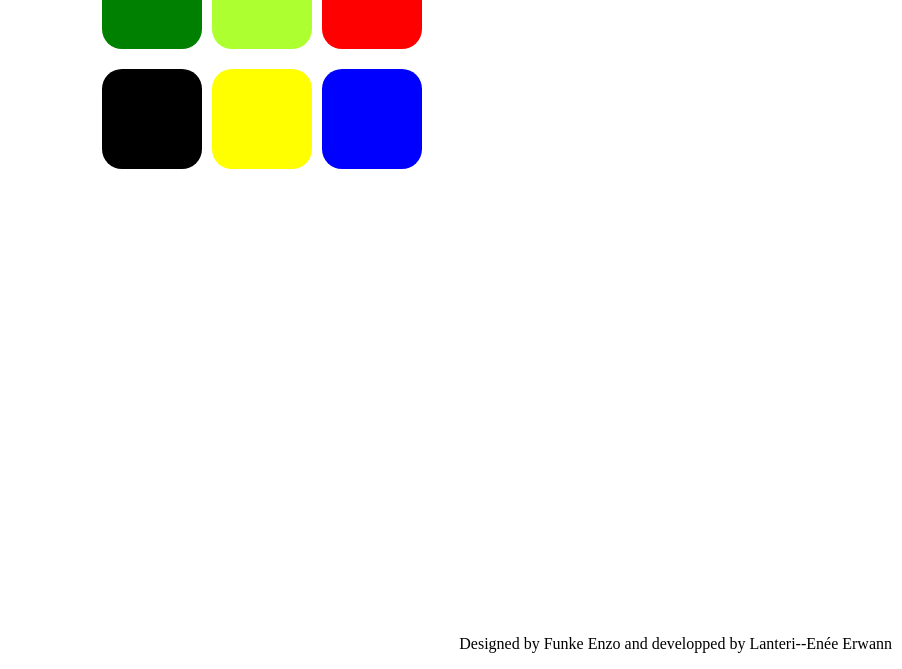
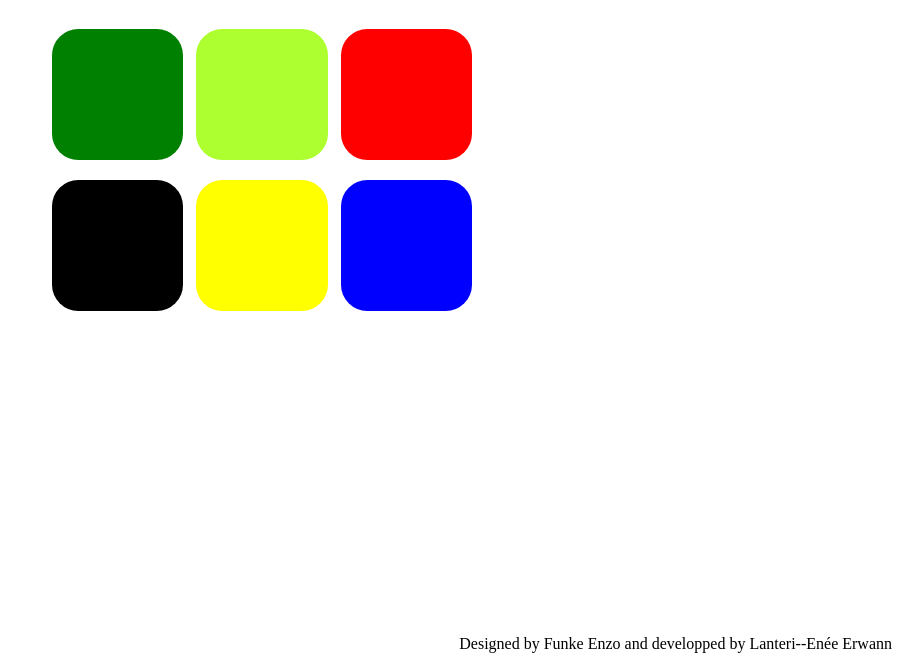
Before and after one commit to Erwann-Dev/DigiTools, a plain HTML site: page Index.html in a window 1280 px wide. Shown: the part 131-800 px from the top of the page, without its empty margins (378-1280 px from the left). Drawn offline with Linux system fonts and the light colour scheme.

Commit message:
Changing some css size

```diff
--- a/CSS/style_main_page.css
+++ b/CSS/style_main_page.css
@@ -1,9 +1,10 @@
 .header #title {
   text-align: center;
   color : blue;
+  font-size: 4em;
 }
 .container{
-  width: 320px;
+  width: 52.48vh;
   height: 300px;
   margin: 0 auto;
 }
@@ -14,50 +15,50 @@
   clear:both;
 }
 .container .line1 #box1{
-  width: 100px;
-  height: 100PX;
-  margin-right: 10px;
+  width: 16.4vh;
+  height: 16.4vh;
+  margin-right: 1.64vh;
   border-radius: 20%;
   background-color: green;
   float: left;
 }
 .container .line1 #box2{
-  width: 100px;
-  height: 100PX;
-  margin-right: 10px;
+  width: 16.4vh;
+  height: 16.4vh;
+  margin-right: 1.64vh;
   border-radius: 20%;
   background-color: greenyellow;
   float: left;
 }
 .container .line1 #box3{
-  width: 100px;
-  height: 100PX;
+  width: 16.4vh;
+  height: 16.4vh;
   border-radius: 20%;
   background-color: red;
   float: left;
 }
 
 .container .line2 #box4{
-  width: 100px;
-  height: 100PX;
+  width: 16.4vh;
+  height: 16.4vh;
   margin-top: 20px;
-  margin-right: 10px;
+  margin-right: 1.64vh;
   border-radius: 20%;
   background-color: black;
   float: left;
 }
 .container .line2 #box5{
-  width: 100px;
-  height: 100PX;
+  width: 16.4vh;
+  height: 16.4vh;
   margin-top: 20px;
-  margin-right: 10px;
+  margin-right: 1.64vh;
   border-radius: 20%;
   background-color: yellow;
   float: left;
 }
 .container .line2 #box6{
-  width: 100px;
-  height: 100PX;
+  width: 16.4vh;
+  height: 16.4vh;
   margin-top: 20px;
   border-radius: 20%;
   background-color: blue;
```
